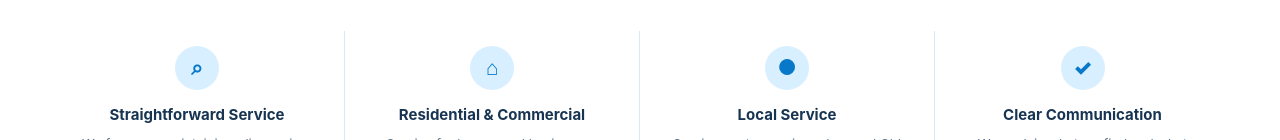
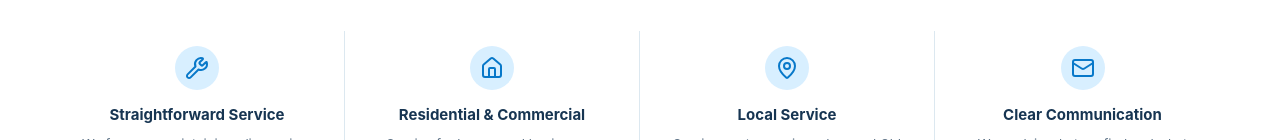
Before and after one commit to tvg2h8z7s5-byte/community-comfort-solutions, a plain HTML site: page site/index.html in a window 1280 px wide. Shown: the part 2037-2177 px from the top of the page. Drawn offline with Linux system fonts and the light colour scheme; no server answers.

Commit message:
Add files via upload

```diff
--- a/site/index.html
+++ b/site/index.html
@@ -69,10 +69,10 @@
   <div class="container">
     <div class="section-heading centered"><p class="eyebrow">WHY COMMUNITY COMFORT SOLUTIONS?</p><h2>Straightforward HVAC Service</h2></div>
     <div class="benefit-grid">
-      <div class="benefit"><div class="icon">⌕</div><h3>Straightforward Service</h3><p>We focus on maintaining, diagnosing, and repairing the heating and cooling systems you already have.</p></div>
-      <div class="benefit"><div class="icon">⌂</div><h3>Residential &amp; Commercial</h3><p>Service for homes and businesses throughout Central New Jersey.</p></div>
-      <div class="benefit"><div class="icon">●</div><h3>Local Service</h3><p>Serving customers in and around Old Bridge and surrounding Central Jersey communities.</p></div>
-      <div class="benefit"><div class="icon">✓</div><h3>Clear Communication</h3><p>We explain what we find and what your options are before moving forward with additional work.</p></div>
+      <div class="benefit"><div class="icon" aria-hidden="true"><svg aria-hidden="true" focusable="false" class="lucide lucide-wrench" xmlns="http://www.w3.org/2000/svg" width="24" height="24" viewBox="0 0 24 24" fill="none" stroke="currentColor" stroke-width="2" stroke-linecap="round" stroke-linejoin="round" > <path d="M14.7 6.3a1 1 0 0 0 0 1.4l1.6 1.6a1 1 0 0 0 1.4 0l3.106-3.105c.32-.322.863-.22.983.218a6 6 0 0 1-8.259 7.057l-7.91 7.91a1 1 0 0 1-2.999-3l7.91-7.91a6 6 0 0 1 7.057-8.259c.438.12.54.662.219.984z" /> </svg></div><h3>Straightforward Service</h3><p>We focus on maintaining, diagnosing, and repairing the heating and cooling systems you already have.</p></div>
+      <div class="benefit"><div class="icon" aria-hidden="true"><svg aria-hidden="true" focusable="false" class="lucide lucide-house" xmlns="http://www.w3.org/2000/svg" width="24" height="24" viewBox="0 0 24 24" fill="none" stroke="currentColor" stroke-width="2" stroke-linecap="round" stroke-linejoin="round" > <path d="M15 21v-8a1 1 0 0 0-1-1h-4a1 1 0 0 0-1 1v8" /> <path d="M3 10a2 2 0 0 1 .709-1.528l7-6a2 2 0 0 1 2.582 0l7 6A2 2 0 0 1 21 10v9a2 2 0 0 1-2 2H5a2 2 0 0 1-2-2z" /> </svg></div><h3>Residential &amp; Commercial</h3><p>Service for homes and businesses throughout Central New Jersey.</p></div>
+      <div class="benefit"><div class="icon" aria-hidden="true"><svg aria-hidden="true" focusable="false" class="lucide lucide-map-pin" xmlns="http://www.w3.org/2000/svg" width="24" height="24" viewBox="0 0 24 24" fill="none" stroke="currentColor" stroke-width="2" stroke-linecap="round" stroke-linejoin="round" > <path d="M20 10c0 4.993-5.539 10.193-7.399 11.799a1 1 0 0 1-1.202 0C9.539 20.193 4 14.993 4 10a8 8 0 0 1 16 0" /> <circle cx="12" cy="10" r="3" /> </svg></div><h3>Local Service</h3><p>Serving customers in and around Old Bridge and surrounding Central Jersey communities.</p></div>
+      <div class="benefit"><div class="icon" aria-hidden="true"><svg aria-hidden="true" focusable="false" class="lucide lucide-mail" xmlns="http://www.w3.org/2000/svg" width="24" height="24" viewBox="0 0 24 24" fill="none" stroke="currentColor" stroke-width="2" stroke-linecap="round" stroke-linejoin="round" > <path d="m22 7-8.991 5.727a2 2 0 0 1-2.009 0L2 7" /> <rect x="2" y="4" width="20" height="16" rx="2" /> </svg></div><h3>Clear Communication</h3><p>We explain what we find and what your options are before moving forward with additional work.</p></div>
     </div>
   </div>
 </section>
```
